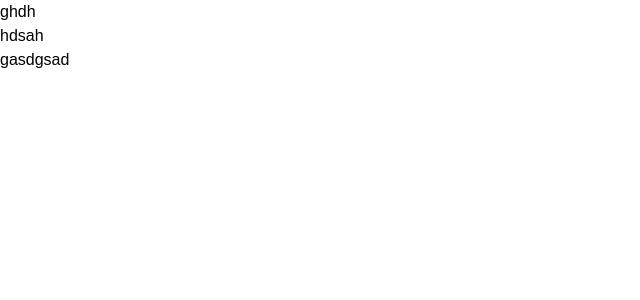
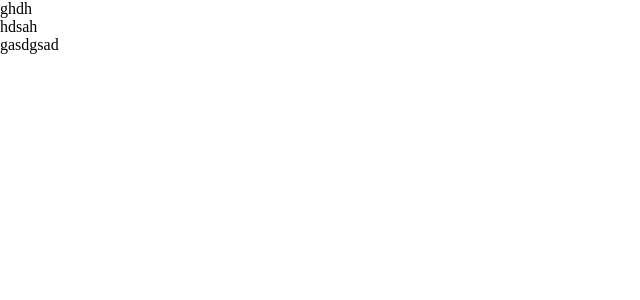
Before and after one commit to fpdlqm21/react-spring-app, a React (Create React App) app in the folder frontend/: page / in a window 1280 px wide. Shown: the top 300 px of the page, without its empty margins (0-640 px from the left). Built offline with nearby package versions, Linux system fonts and the light colour scheme.

Commit message:
reset.css수정

```diff
--- a/frontend/src/common/reset.css
+++ b/frontend/src/common/reset.css
@@ -1,63 +1,79 @@
-/* reset.css - 기본 요소 리셋 및 크로스 브라우징 정리 */
-
-*,
-*::before,
-*::after {
-  margin: 0;
-  padding: 0;
+html, body, div, span, applet, object, iframe,
+h1, h2, h3, h4, h5, h6, p, blockquote, pre,
+a, abbr, acronym, address, big, cite, code,
+del, dfn, em, img, ins, kbd, q, s, samp,
+small, strike, strong, sub, sup, tt, var,
+b, u, i, center,
+dl, dt, dd, ol, ul, li,
+fieldset, form, label, legend,
+table, caption, tbody, tfoot, thead, tr, th, td,
+article, aside, canvas, details, embed,
+figure, figcaption, footer, header, hgroup,
+menu, nav, output, ruby, section, summary,
+time, mark, audio, video {
+	margin: 0;
+	padding: 0;
+	border: 0;
+  color: inherit;
+	font: inherit;
+	font-size: 100%;
+	vertical-align: baseline;
   box-sizing: border-box;
 }
-
+/* HTML5 display-role reset for older browsers */
+article, aside, details, figcaption, figure,
+footer, header, hgroup, menu, nav, section {
+	display: block;
+}
+ol, ul, li {
+	list-style: none;
+}
+blockquote, q {
+	quotes: none;
+}
+blockquote:before, blockquote:after,
+q:before, q:after {
+	content: '';
+	content: none;
+}
+table {
+	border-collapse: collapse;
+	border-spacing: 0;
+}
+:after, :before {
+  flex-shrink: 0;
+  box-sizing: border-box;
+}
+:root {
+  -webkit-tap-highlight-color: transparent;
+  -webkit-text-size-adjust: 100%;
+  text-size-adjust: 100%;
+  cursor: default;
+  overflow-wrap: break-word;
+}
 html, body {
+  width: 100%;
   height: 100%;
-  font-family: sans-serif;
-  font-size: 16px;
-  line-height: 1.5;
-  -webkit-font-smoothing: antialiased;
-  -moz-osx-font-smoothing: grayscale;
-  background-color: #fff;
-  color: #000;
+  overflow: hidden;
 }
-
-ul, ol, li {
-  list-style: none;
-}
-
-a {
-  text-decoration: none;
-  color: inherit;
-}
-
 img, picture, video, canvas, svg {
   display: block;
   max-width: 100%;
-  height: auto;
 }
-
-input, button, textarea, select {
-  font: inherit;
+button {
+  padding: 0;
+  border: 0;
   background: none;
-  border: none;
   outline: none;
+  cursor: pointer;
+}
+a, a:hover {
   color: inherit;
+  text-decoration: none;
 }
-
-button {
-  cursor: pointer;
-  background-color: transparent;
+img {
+  -webkit-user-drag: none;
 }
-
-table {
-  border-collapse: collapse;
-  border-spacing: 0;
+::selection:not(p, input, textarea){
+  user-select: none;
 }
-
-hr {
-  border: none;
-  height: 1px;
-  background-color: #ccc;
-}
-
-address {
-  font-style: normal;
-}
```
